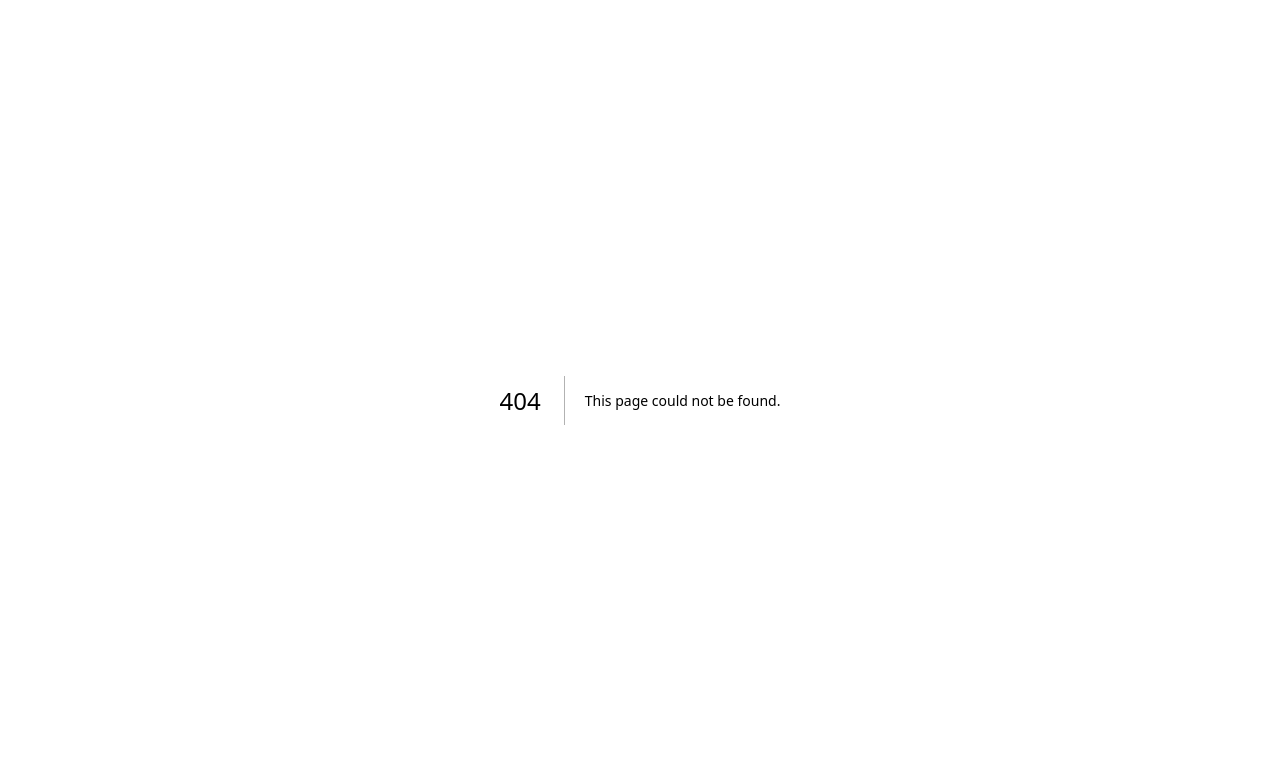
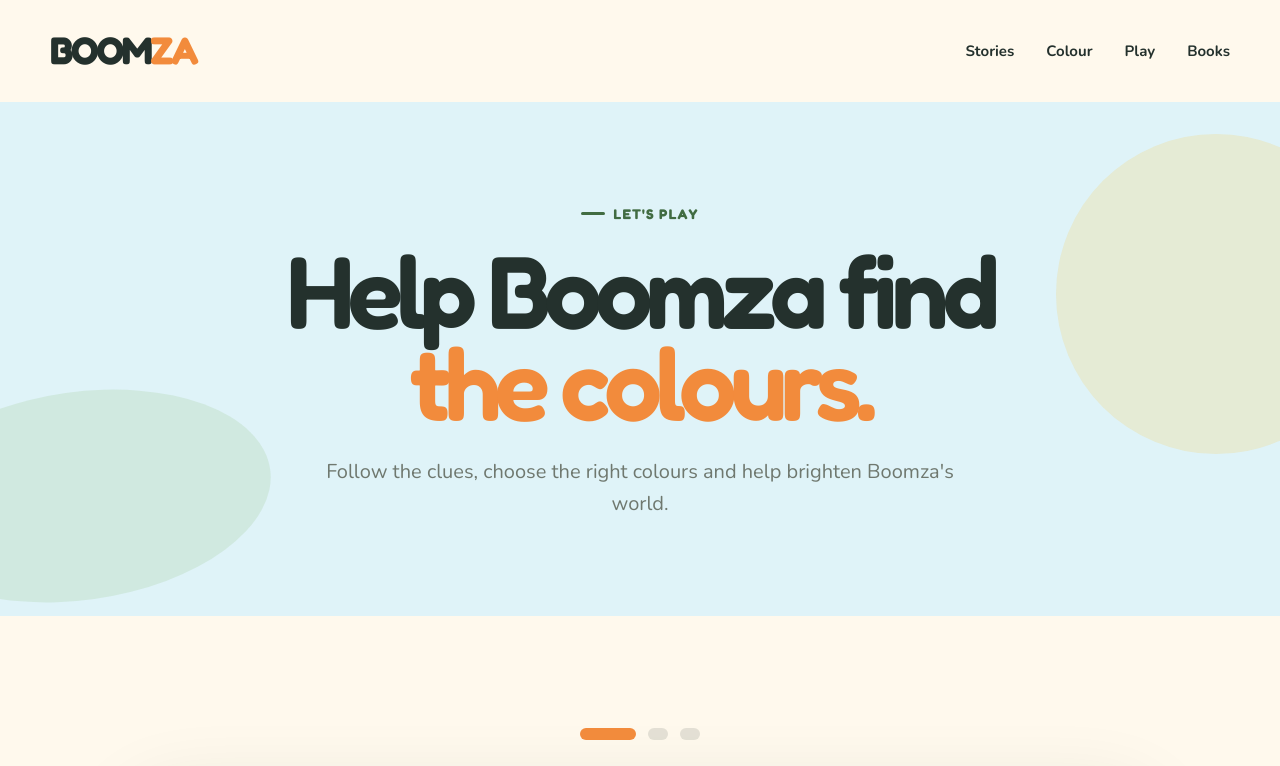
Before and after one commit to Fhumu/boomza, a Next.js app: page /play in a window 1280 px wide. Before the commit this address had no page. Shown: the top 766 px of the page. Built offline with nearby package versions, Linux system fonts and the light colour scheme.

Commit message:
Create PlayPage component with layout and navigation
This file contains the main layout and structure for the Play page, including navigation, game section, and footer.

```diff
--- /dev/null
+++ b/app/play/page.tsx
@@ -0,0 +1,206 @@
+import type { Metadata } from "next";
+import Link from "next/link";
+
+import BoomzaColourGame from "@/components/play/boomza-colour-game";
+
+export const metadata: Metadata = {
+  title: "Play with Boomza",
+  description:
+    "Play a simple colour adventure with Boomza and help bring his colourful world to life.",
+};
+
+export default function PlayPage() {
+  return (
+    <main>
+      <header className="boomza-header">
+        <div className="site-shell boomza-nav">
+          <Link
+            href="/"
+            className="boomza-logo"
+          >
+            BOOM<span>ZA</span>
+          </Link>
+
+          <nav
+            className="nav-links"
+            aria-label="Main navigation"
+          >
+            <Link href="/#stories">Stories</Link>
+            <Link href="/colour">Colour</Link>
+
+            <Link
+              href="/play"
+              aria-current="page"
+            >
+              Play
+            </Link>
+
+            <Link href="/books">Books</Link>
+          </nav>
+        </div>
+      </header>
+
+      <section
+        className="relative overflow-hidden pb-20 pt-20 sm:pb-24 sm:pt-24"
+        style={{
+          background: "var(--boomza-blue-light)",
+        }}
+      >
+        <div
+          className="pointer-events-none absolute -right-24 top-8 h-80 w-80 rounded-full opacity-20"
+          style={{
+            background: "var(--boomza-yellow)",
+          }}
+        />
+
+        <div
+          className="pointer-events-none absolute -left-28 bottom-4 h-52 w-96 rounded-[50%] opacity-15"
+          style={{
+            background: "var(--boomza-green)",
+            transform: "rotate(-8deg)",
+          }}
+        />
+
+        <div className="site-shell relative z-10 text-center">
+          <div
+            className="section-label"
+            style={{
+              color: "var(--boomza-green-dark)",
+            }}
+          >
+            Let&apos;s play
+          </div>
+
+          <h1
+            className="mx-auto mt-5 max-w-5xl font-[family-name:var(--font-display)] text-[clamp(56px,8vw,104px)] font-semibold leading-[0.9] tracking-[-0.065em]"
+            style={{
+              color: "var(--boomza-ink)",
+            }}
+          >
+            Help Boomza find
+            <span
+              className="block"
+              style={{
+                color: "var(--boomza-orange)",
+              }}
+            >
+              the colours.
+            </span>
+          </h1>
+
+          <p
+            className="mx-auto mt-7 max-w-2xl text-lg leading-8 sm:text-xl"
+            style={{
+              color: "var(--boomza-muted)",
+            }}
+          >
+            Follow the clues, choose the right colours and help
+            brighten Boomza&apos;s world.
+          </p>
+        </div>
+      </section>
+
+      <section
+        className="py-20 sm:py-28"
+        style={{
+          background: "var(--boomza-cream)",
+        }}
+      >
+        <div className="site-shell">
+          <BoomzaColourGame />
+        </div>
+      </section>
+
+      <section
+        className="py-20 text-center sm:py-24"
+        style={{
+          background: "#f7dfd2",
+        }}
+      >
+        <div className="site-shell">
+          <div
+            className="section-label"
+            style={{
+              color: "var(--boomza-orange)",
+            }}
+          >
+            More ways to explore
+          </div>
+
+          <h2
+            className="mx-auto mt-4 max-w-3xl font-[family-name:var(--font-display)] text-[clamp(40px,5vw,64px)] font-semibold leading-none tracking-[-0.055em]"
+            style={{
+              color: "var(--boomza-ink)",
+            }}
+          >
+            Keep the adventure going.
+          </h2>
+
+          <p
+            className="mx-auto mt-5 max-w-xl text-lg leading-8"
+            style={{
+              color: "var(--boomza-muted)",
+            }}
+          >
+            Colour Boomza&apos;s world or take the adventure home
+            with Boomza&apos;s First Adventures.
+          </p>
+
+          <div className="mt-8 flex flex-wrap justify-center gap-4">
+            <Link
+              href="/colour"
+              className="boomza-button"
+            >
+              Colour with Boomza
+              <span aria-hidden="true">→</span>
+            </Link>
+
+            <Link
+              href="/books"
+              className="boomza-button boomza-button-secondary"
+            >
+              Explore the book
+            </Link>
+          </div>
+        </div>
+      </section>
+
+      <footer className="boomza-footer">
+        <div className="site-shell">
+          <div className="footer-main">
+            <div className="footer-brand">
+              <div className="boomza-logo">
+                BOOM<span>ZA</span>
+              </div>
+
+              <p>
+                Stories, colouring, play and little adventures
+                made for big imaginations.
+              </p>
+            </div>
+
+            <nav
+              className="footer-links"
+              aria-label="Footer navigation"
+            >
+              <Link href="/#stories">Stories</Link>
+              <Link href="/colour">Colour</Link>
+              <Link href="/play">Play</Link>
+              <Link href="/books">Books</Link>
+            </nav>
+          </div>
+
+          <div className="footer-bottom">
+            <span>
+              © {new Date().getFullYear()} Boomza.
+            </span>
+
+            <span>
+              Made with imagination in South Africa.
+            </span>
+          </div>
+        </div>
+      </footer>
+    </main>
+  );
+}
```
